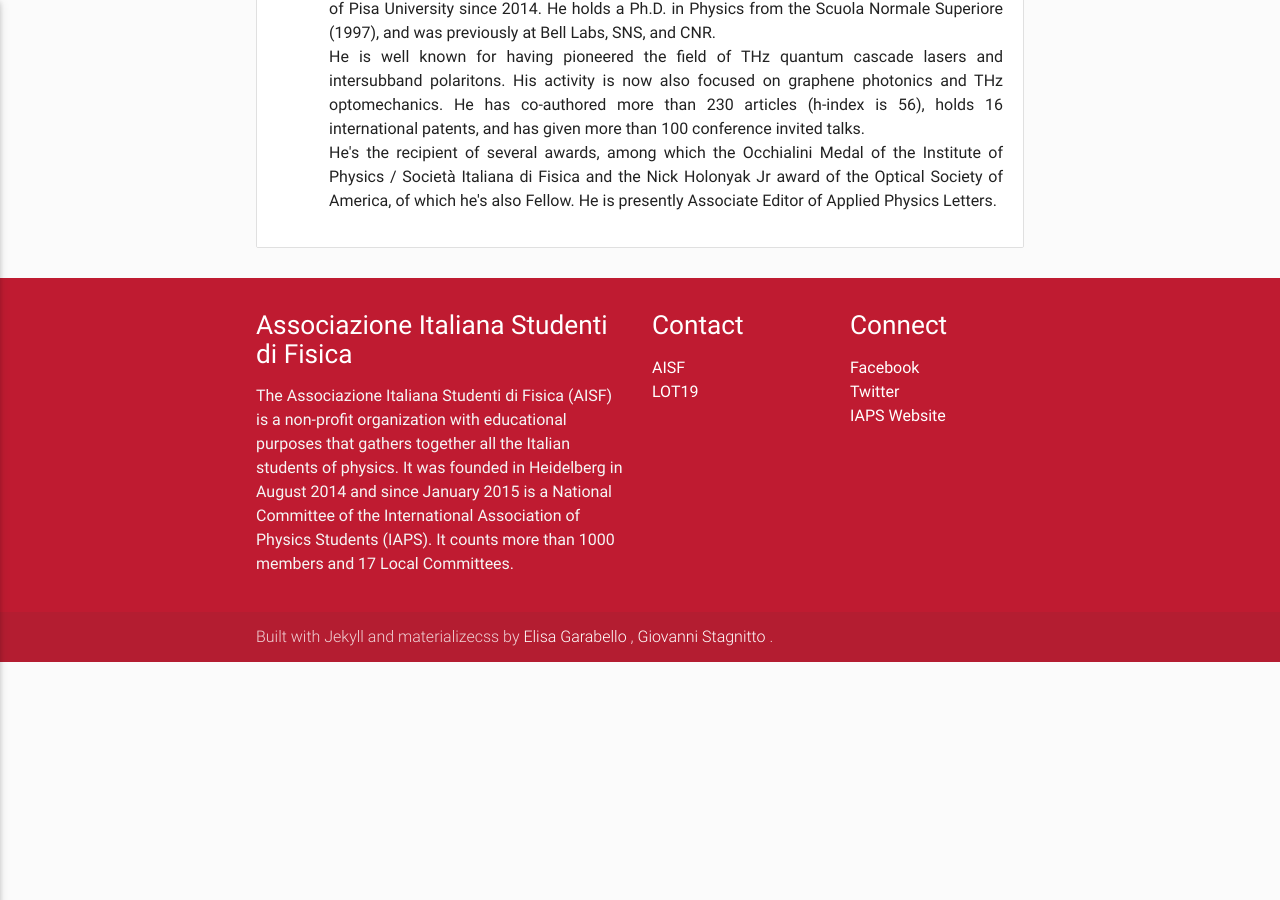
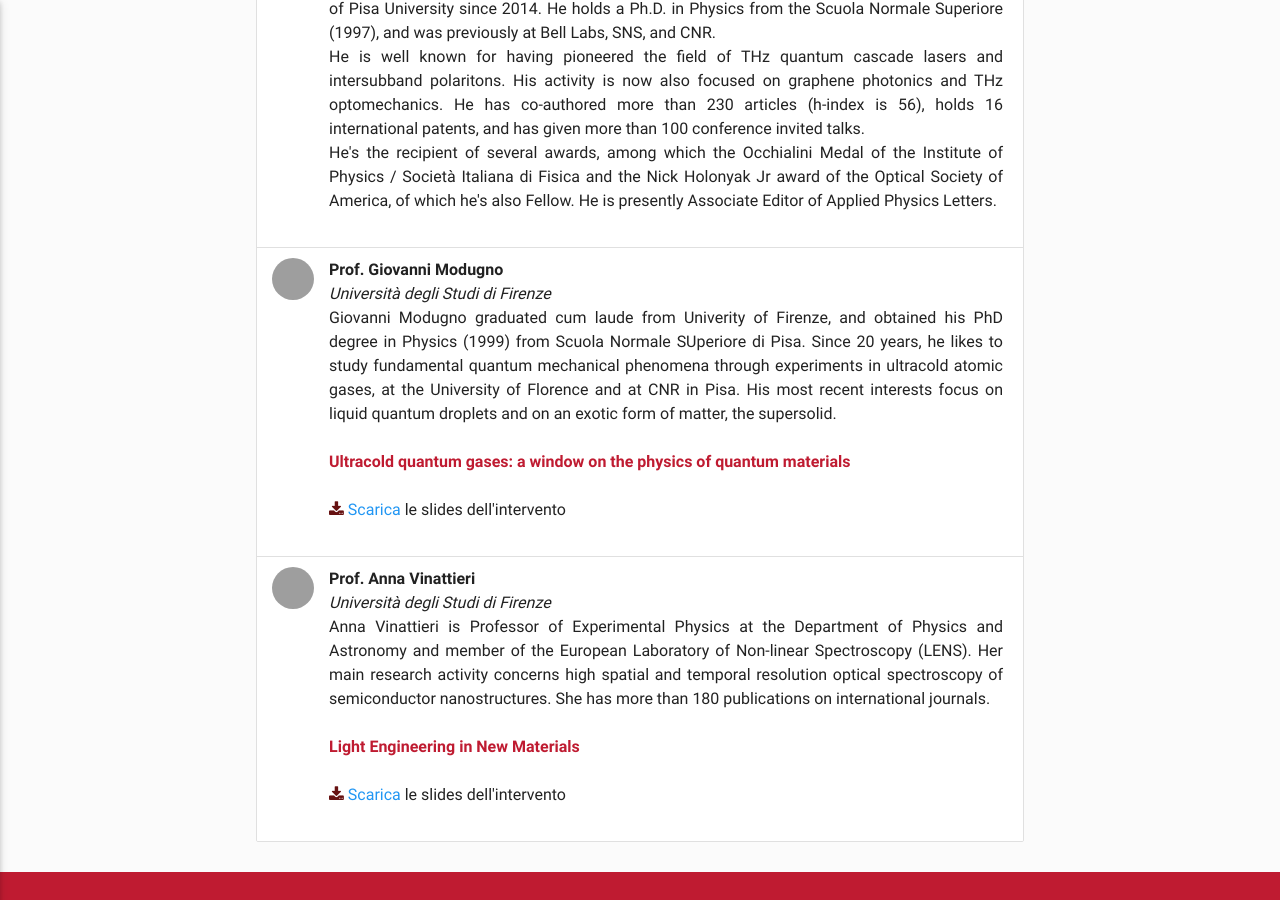
Before and after one commit to ai-sf/lot22, a Jekyll site: the page built from speaker.html, in a window 1280 px wide and 900 px high, scrolled down 591 px. Built offline with Jekyll 4.4.1, drawn with Linux system fonts in a browser that asks for light colours; nearby versions of some CDN libraries.

Commit message:
Update speaker.yml

```diff
--- a/_data/speaker.yml
+++ b/_data/speaker.yml
@@ -25,3 +25,26 @@ content:
   abstract: ""
   link:
   slides:
+
+- nome: "Prof. Giovanni Modugno"
+  id: modugno
+  uni: "Università degli Studi di Firenze"
+  img: "modugno.jpg"
+  title: "Ultracold quantum gases: a window on the physics of quantum materials"
+  bio: "Giovanni Modugno graduated cum laude from Univerity of Firenze, and obtained his PhD degree in Physics (1999) from Scuola Normale SUperiore di Pisa. Since 20 years, he likes to study fundamental quantum mechanical phenomena through experiments in ultracold atomic gases,
+  at the University of Florence and at CNR in Pisa. His most recent interests focus on liquid quantum droplets and on an exotic form of matter, the supersolid."
+  abstract: ""
+  link:
+  slides: ""
+
+- nome: "Prof. Anna Vinattieri"
+  id: vinattieri
+  uni: "Università degli Studi di Firenze"
+  img: "vinattieri.jpg"
+  title: "Light Engineering in New Materials"
+  bio: " Anna Vinattieri is Professor of Experimental Physics at the Department of Physics and Astronomy and member of the European Laboratory of Non-linear Spectroscopy (LENS).
+Her main research activity concerns high spatial and temporal resolution optical spectroscopy of semiconductor nanostructures.
+She has more than 180 publications on international journals."
+  abstract: ""
+  link:
+  slides: ""
```
